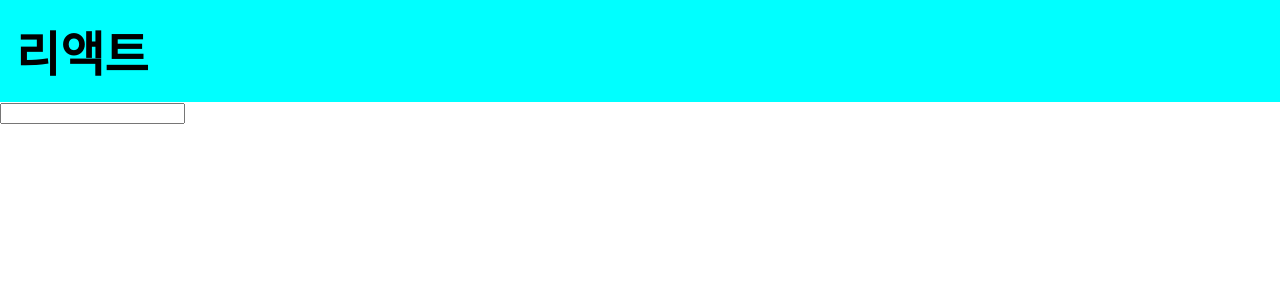
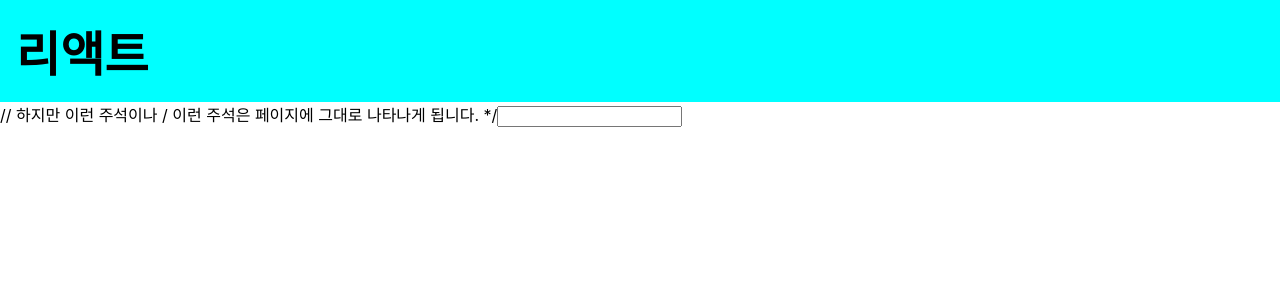
Before and after one commit to hihello119/react, a React (Create React App) app in the folder chapter2/: page / in a window 1280 px wide. Shown: the top 300 px of the page. Built offline with nearby package versions, Linux system fonts and the light colour scheme.

Commit message:
[Chapter 2] JSX에서 주석 작성하는법

```diff
--- a/chapter2/src/App.js
+++ b/chapter2/src/App.js
@@ -1,14 +1,24 @@
 import React from 'react';
 import './App.css';
+
 
 function App() {
   const name = '리액트';
   return (
     <>
-      <div className="react">{name}</div>
+      {/* 주석은 이렇게 작성합니다. */}
+      <div
+        className="react" // 시작 태그를 여러 줄로 작성하게 된다면 여기에 주석을 작성할 수 있습니다.
+      >
+        {name}
+      </div>
+      // 하지만 이런 주석이나
+      / 이런 주석은 페이지에 그대로 나타나게 됩니다. */
       <input />
     </>
   );
 }
 
+
+
 export default App;
```
